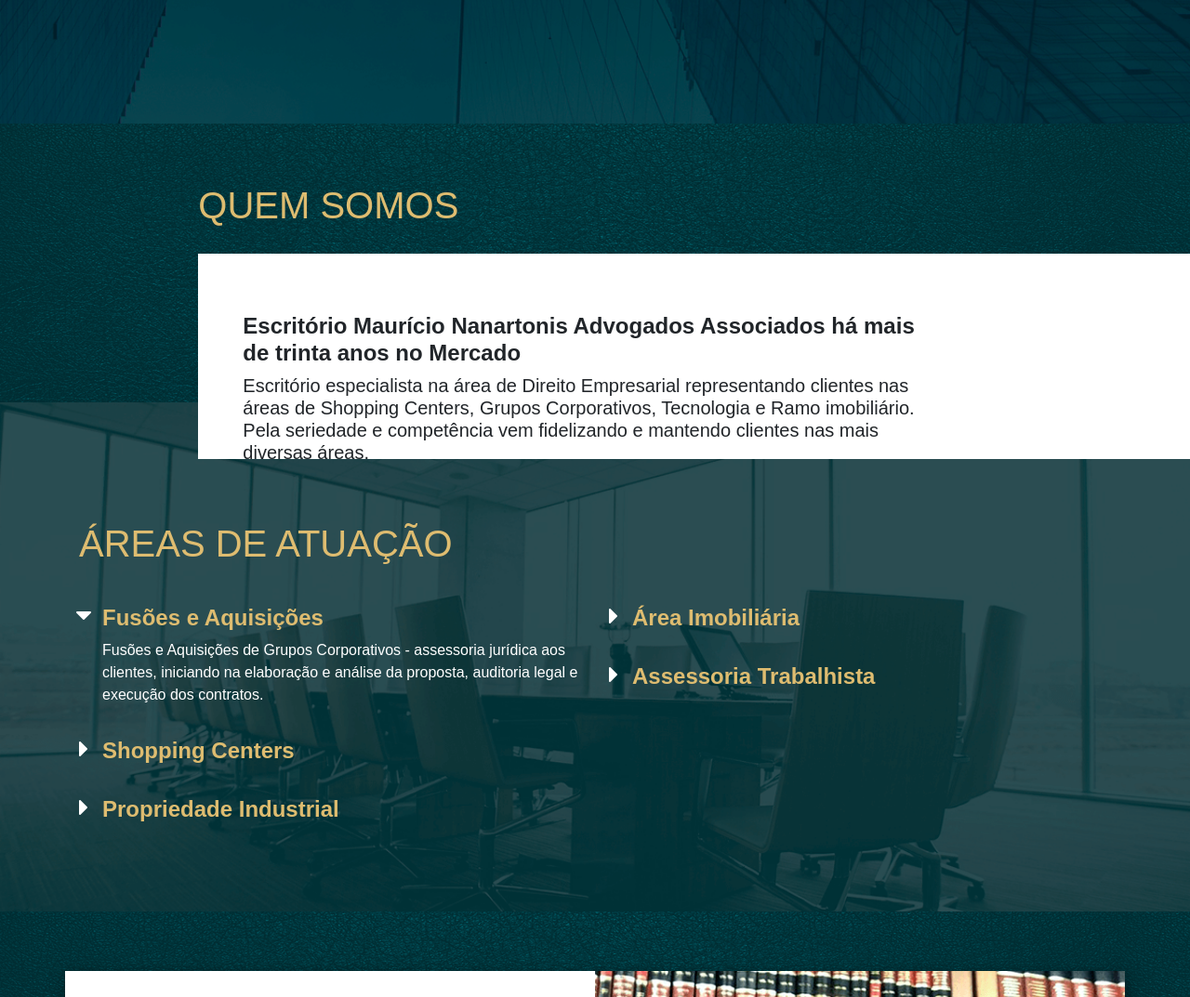
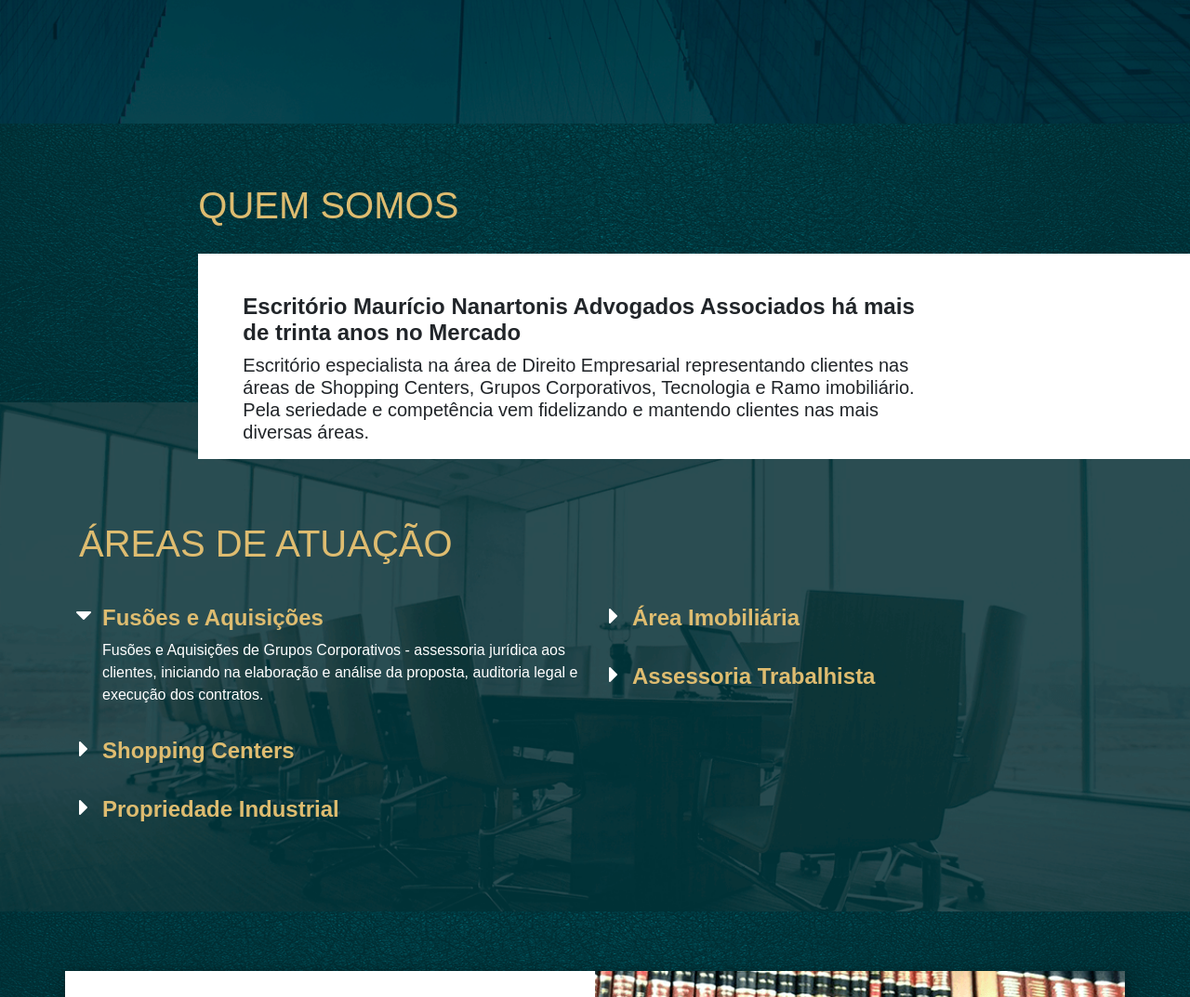
Before and after one commit to slarisz/site-nanartonis, a plain HTML site: page index.html in a window 1280 px wide. Shown: the part 667-1740 px from the top of the page at 93% size. Drawn offline with nearby package versions, Linux system fonts and the light colour scheme; a web font is replaced by a local one.

Commit message:
correção padding

```diff
--- a/public/css/style-index.css
+++ b/public/css/style-index.css
@@ -442,7 +442,7 @@ footer {
   .qs-text {
     margin-bottom: -3%;
     box-shadow: 1px 5px 15px #0000008f;
-    padding: 4em 25% 4em 3em !important;
+    padding: 4% 25% 4em 3em !important;
     position: absolute;
   }
   #areas-at {
```
